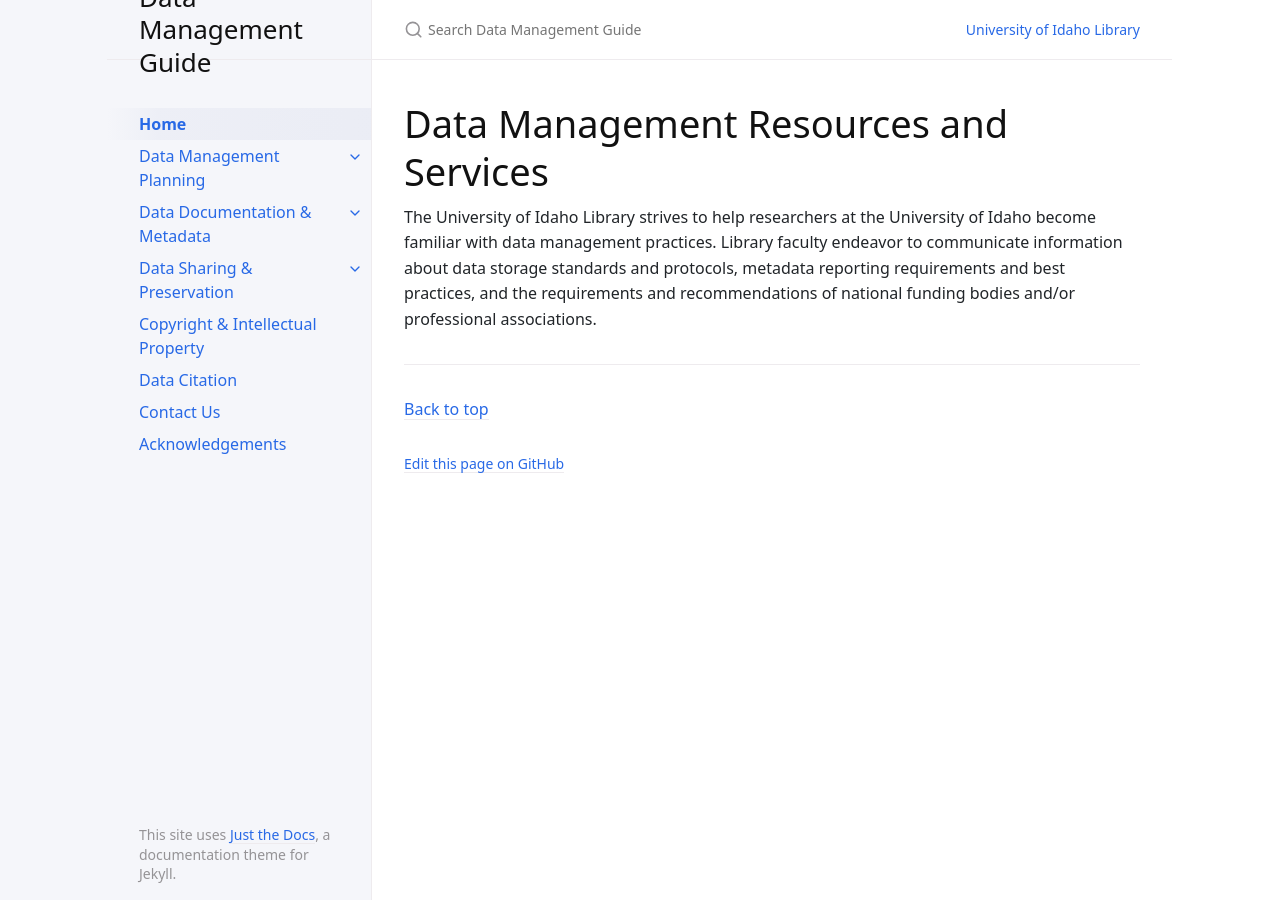
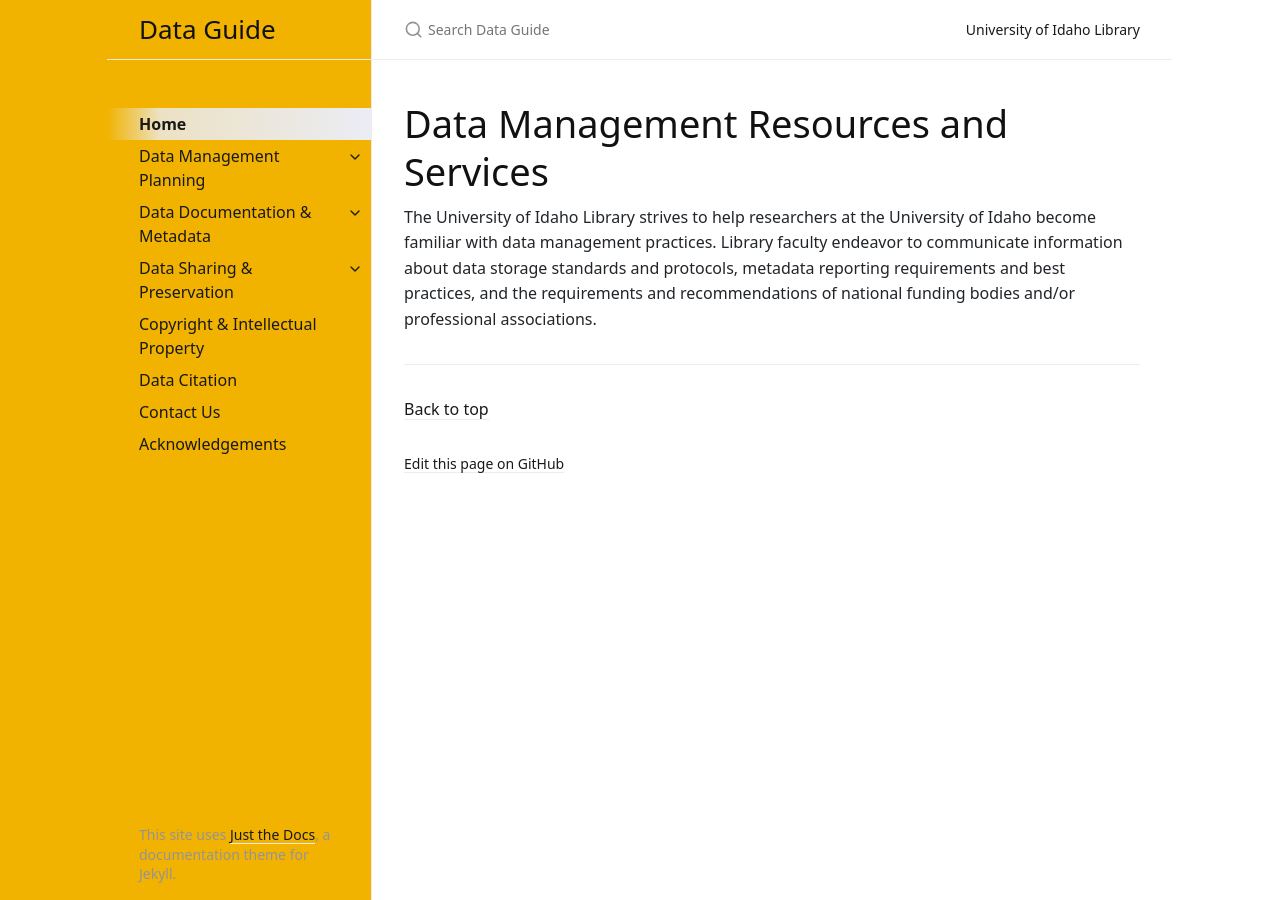
Before and after one commit to uidaholib/data-management-guide, a Jekyll site: the page built from index.md, in a window 1280 px wide. Built offline with Jekyll 4.4.1, drawn with Linux system fonts in a browser that asks for light colours.

Commit message:
test tweak theme

```diff
--- a/_config.yml
+++ b/_config.yml
@@ -12,7 +12,7 @@
 # you will see them accessed via {{ site.title }}, {{ site.github_repo }}, and so on.
 # You can create any custom variable you would like, and they will be accessible
 # in the templates via {{ site.myvariable }}.
-title: Data Management Guide
+title: Data Guide
 description: The University of Idaho Library strives to help researchers at the University of Idaho become familiar with data management practices. Library faculty endeavor to communicate information about data storage standards and protocols, metadata reporting requirements and best practices, and the requirements and recommendations of national funding bodies and/or professional associations.
 baseurl: /data-management-guide # the subpath of your site, e.g. /blog
 url: "https://uidaholib.github.io" # the base hostname & protocol for your site, e.g. http://example.com
--- a/_sass/color_schemes/library.scss
+++ b/_sass/color_schemes/library.scss
@@ -5,8 +5,10 @@
 $body-text-color: #212529;
 $body-heading-color: #111;
 $nav-child-link-color: $grey-dk-250;
-$link-color: $blue-100;
+$link-color: #191919;
 $btn-primary-color: $blue-100;
+
+$sidebar-color: #F1B300;
 
 // make fonts bigger
 $root-font-size: 18px; // Base font-size for rems
```
Also changed, not shown: favicon.ico (added).
